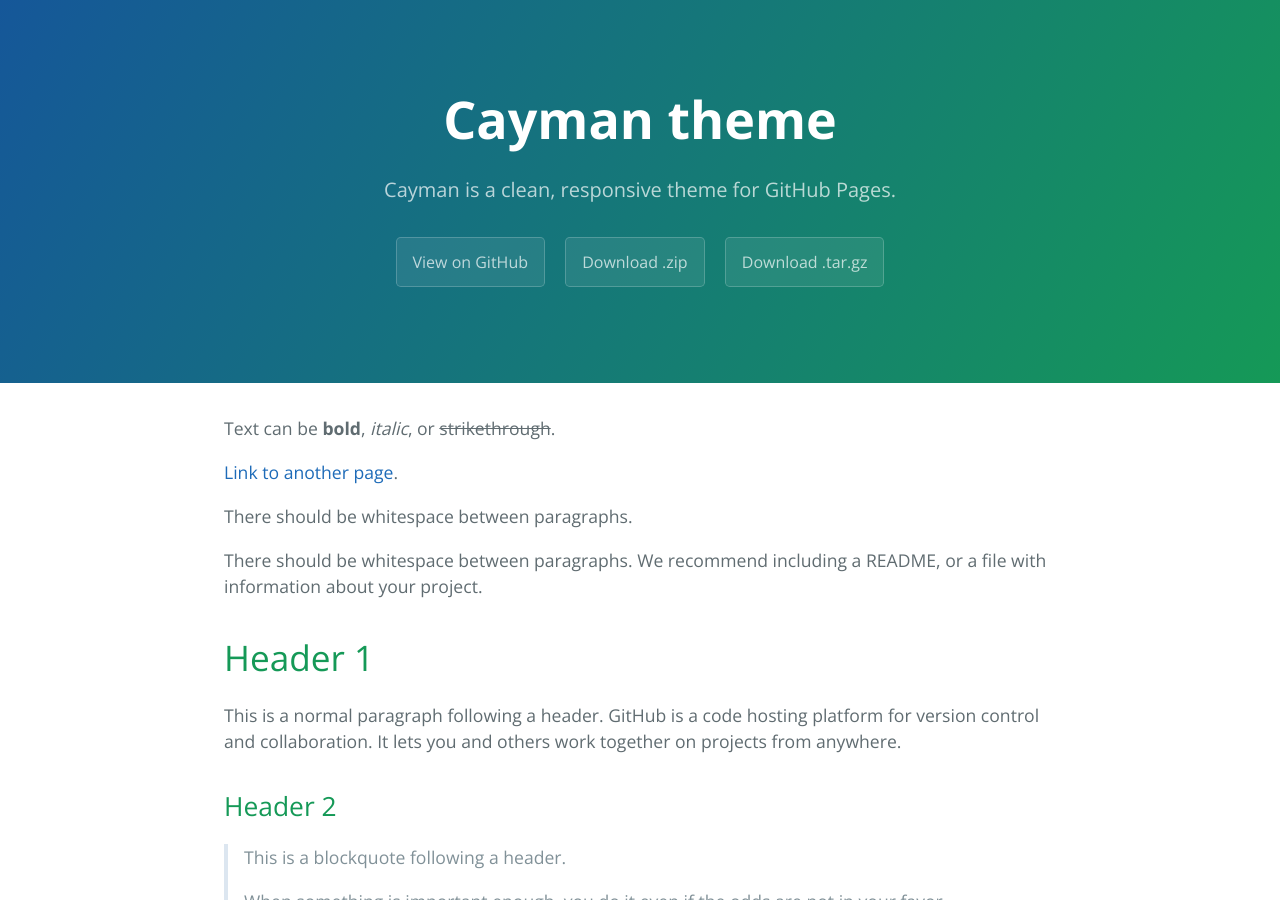
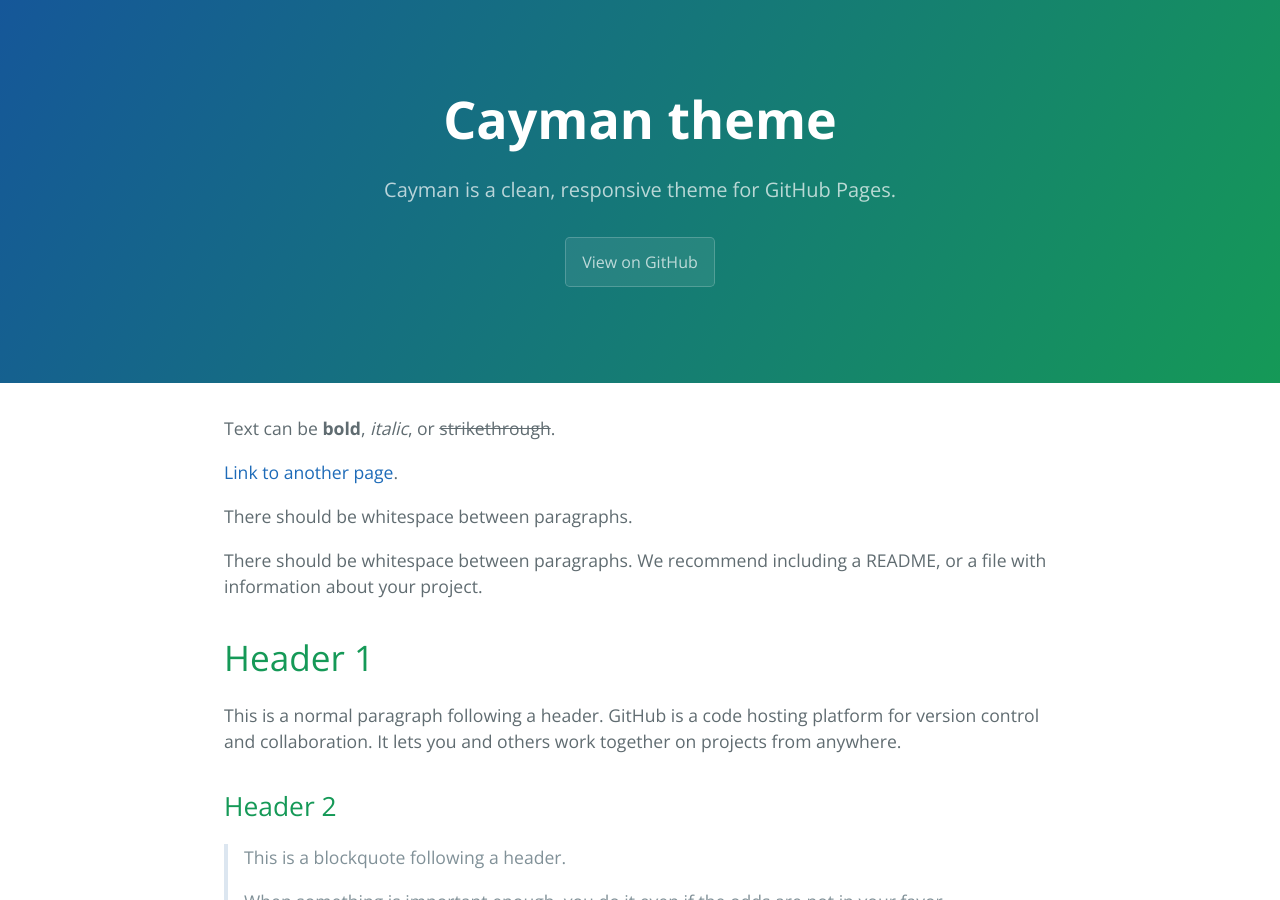
Before and after one commit to mactasworkshop/2022, a Jekyll site: the page built from index.md, in a window 1280 px wide and 900 px high. Built offline with Jekyll 4.4.1, drawn with Linux system fonts in a browser that asks for light colours.

Commit message:
Update default.html

```diff
--- a/_layouts/default.html
+++ b/_layouts/default.html
@@ -18,13 +18,8 @@
     <header class="page-header" role="banner">
       <h1 class="project-name">{{ page.title | default: site.title | default: site.github.repository_name }}</h1>
       <h2 class="project-tagline">{{ page.description | default: site.description | default: site.github.project_tagline }}</h2>
-      {% if site.github.is_project_page %}
-        <a href="{{ site.github.repository_url }}" class="btn">View on GitHub</a>
-      {% endif %}
-      {% if site.show_downloads %}
-        <a href="{{ site.github.zip_url }}" class="btn">Download .zip</a>
-        <a href="{{ site.github.tar_url }}" class="btn">Download .tar.gz</a>
-      {% endif %}
+      <a href="{{ site.github.repository_url }}" class="btn">View on GitHub</a>
+
     </header>
 
     <main id="content" class="main-content" role="main">
```
